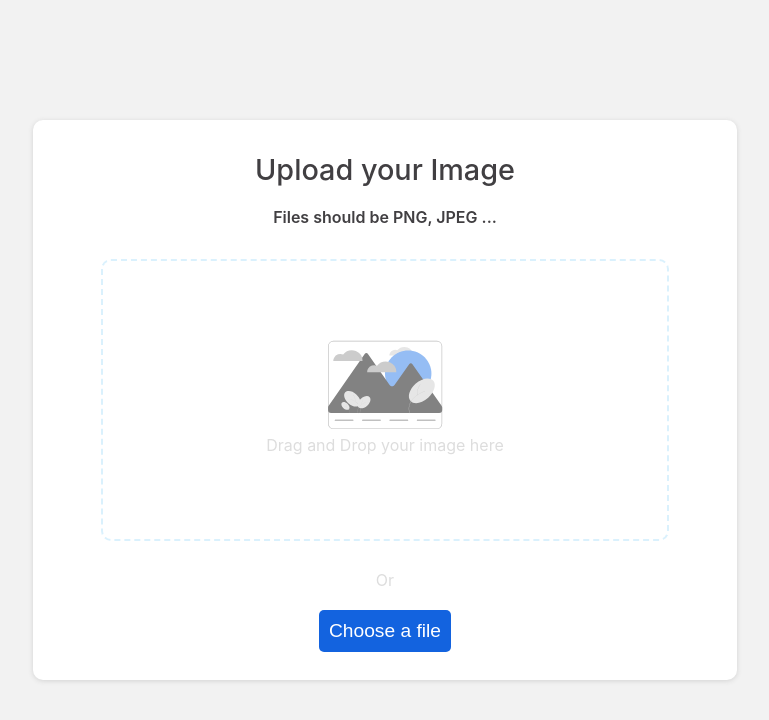
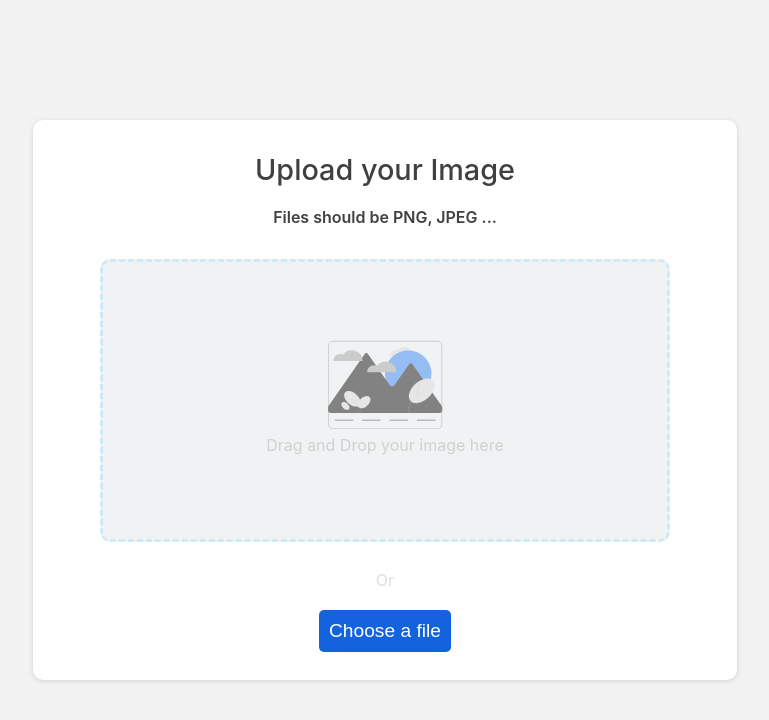
Before and after one commit to Alejo9601/image-uploader-frontend, a React (Create React App) app: page / in a window 1280 px wide. Shown: the top 720 px of the page, without its empty margins (255-1024 px from the left). Built offline with nearby package versions, Linux system fonts and the light colour scheme.

Commit message:
Modified P color and StyledDiv background color

```diff
--- a/src/components/DragContainer.js
+++ b/src/components/DragContainer.js
@@ -4,18 +4,19 @@ import BackgroundImage from "./BackgroundImage";
 const StyledDiv = styled.div`
   height: 50%;
   width: 80%;
-  border: 2px dashed #a2dbfa66;
+  border: 3px dashed #a2dbfa66;
   border-radius: 10px;
   display: flex;
   flex-direction: column;
   justify-content: center;
   align-items: center;
+  background-color: #e1e5ea80;
 `;
 const P = styled.p`
   width: 100%;
   text-align: center;
   padding: 5px;
-  color: #dddddd;
+  color: #cfd2cf;
   font-family: -apple-system, BlinkMacSystemFont, "Segoe UI", Roboto, Oxygen,
     Ubuntu, Cantarell, "Open Sans", "Helvetica Neue", sans-serif;
 `;
```
